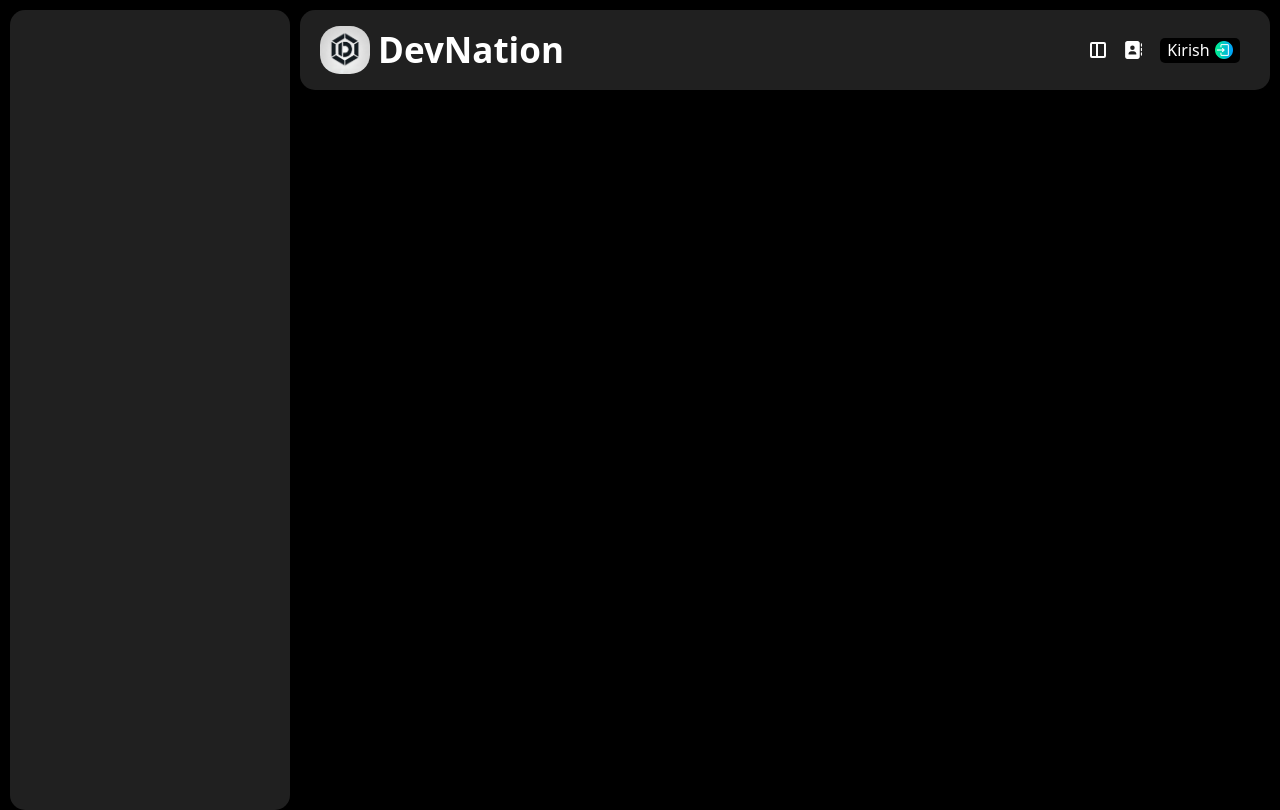
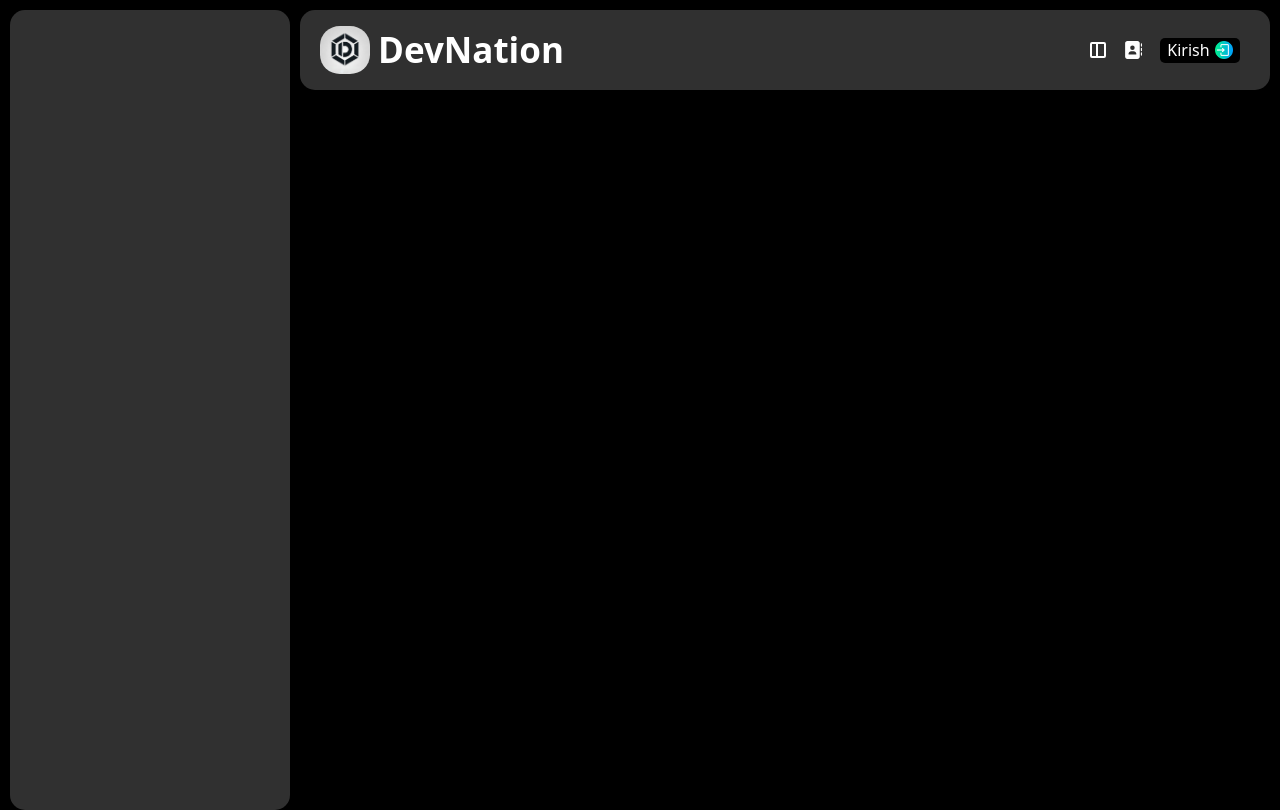
Before and after one commit to muhammadfayziyev2/devNation, a Next.js app: page / in a window 1280 px wide. Built offline with nearby package versions, Linux system fonts and the light colour scheme.

Commit message:
modified:   src/app/globals.css

```diff
--- a/src/app/globals.css
+++ b/src/app/globals.css
@@ -1,9 +1,7 @@
 @import "tailwindcss";
-
-* body {
-  background-color: rgb(0, 0, 0);
+* body{
+background-color: rgb(0, 0, 0);
 }
-
 .body {
   padding: 10px;
   width: 100%;
@@ -14,8 +12,10 @@
   grid-template-rows: 0px auto;
   grid-template-areas:
     "sidebar header"
-    "sidebar main";
+    "sidebar content";
   height: 100vh;
+
+
 }
 
 .wrap {
@@ -26,8 +26,9 @@
   grid-area: sidebar;
   width: 100%;
   height: 100vh;
-  background-color: rgba(255, 255, 255, 0.126);
-  border-radius: 15px;
+  /* border: 1px solid rgb(255, 255, 255); */
+  background-color: rgba(255, 255, 255, 0.19);
+  border-radius: 15px
 }
 
 .logo {
@@ -58,7 +59,8 @@
   justify-content: space-between;
   border-radius: 15px;
   display: flex;
-  background-color: rgba(255, 255, 255, 0.126);
+  background-color: rgba(255, 255, 255, 0.19);
+  /* border: 1px solid rgba(252, 248, 248, 0.743); */
   width: 100%;
   margin-left: 10px;
   height: 80px;
@@ -77,6 +79,7 @@
   gap: 18px;
   display: flex;
   align-items: center;
+  /* border: 1px solid white; */
   width: 200px;
 }
 
@@ -86,7 +89,8 @@
   padding-left: 3.5px;
   width: 16px;
   height: 16px;
-  border: 2px solid white;
+  border: 2px solid white
+
 }
 
 .line {
@@ -118,6 +122,7 @@
   background-color: rgb(0, 0, 0);
   width: 80px;
   height: 25px;
+  /* border: 1px solid white; */
   cursor: pointer;
   align-items: center;
   display: flex;
```
